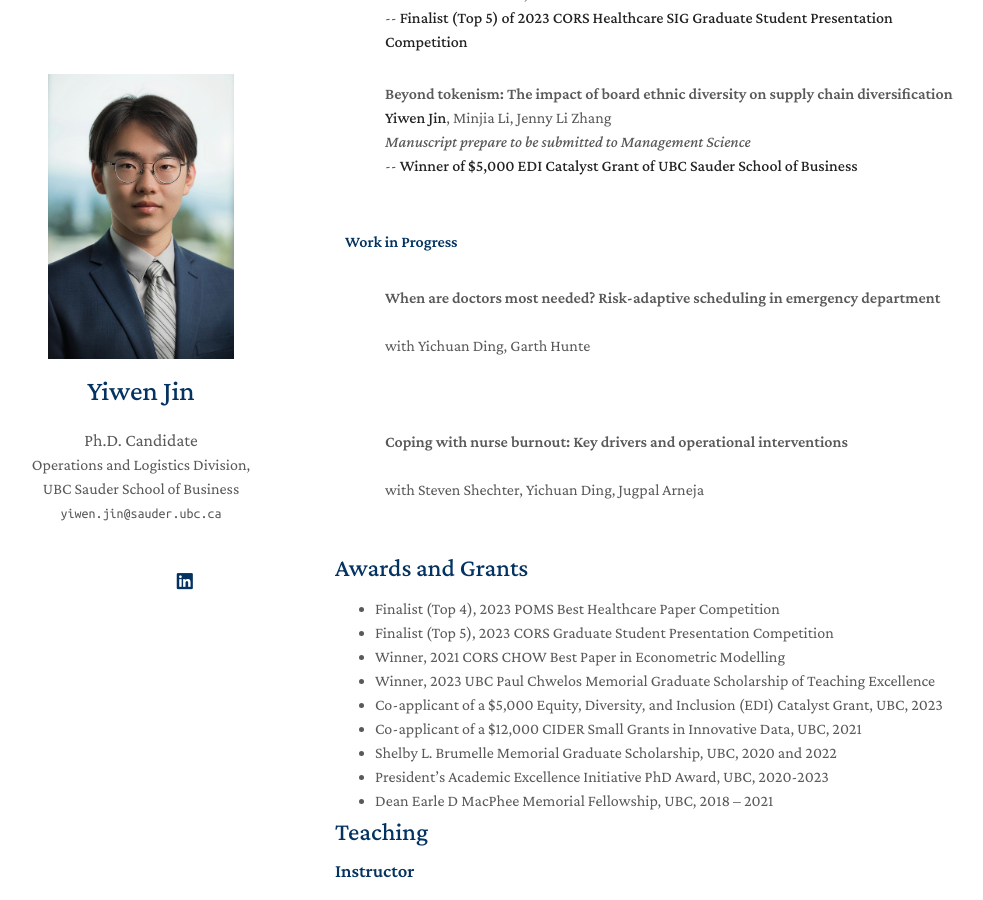
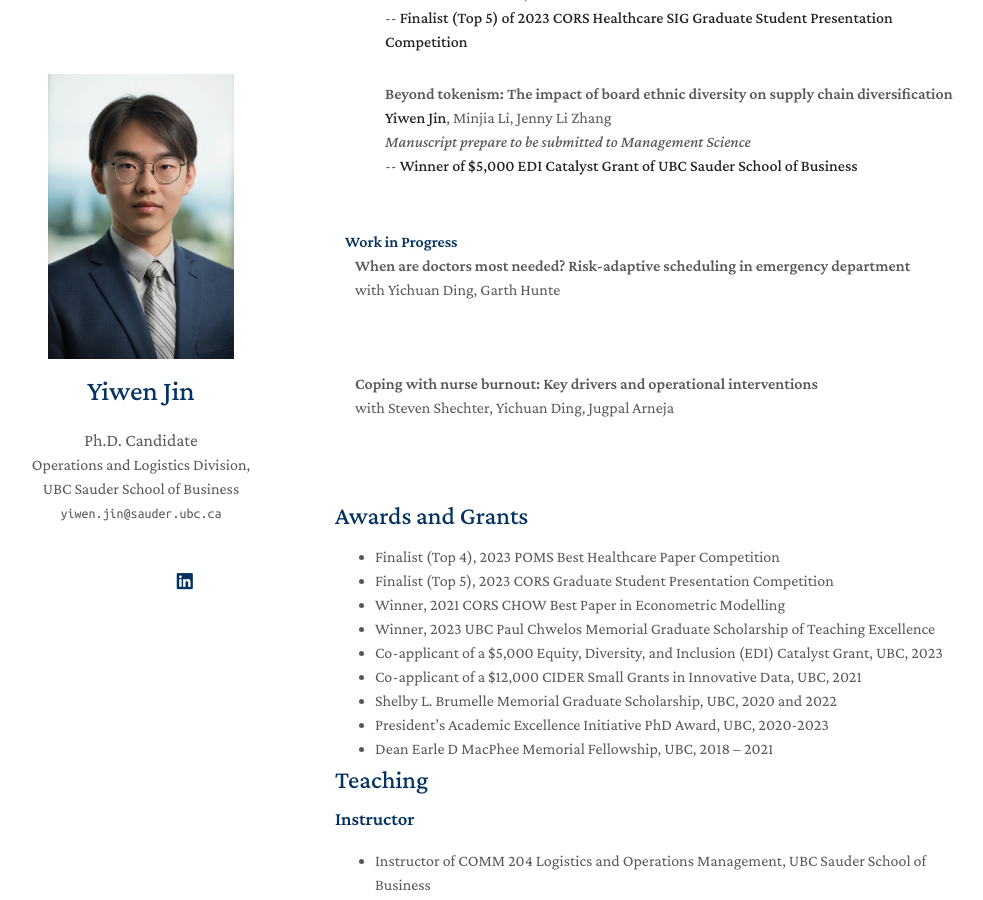
Before and after one commit to zeyang1225/zeyang1225.github.io, a Jekyll site: the page built from index.md, in a window 1280 px wide and 900 px high, scrolled down 1039 px. Shown: the whole window, without its empty margins (135-1118 px from the left). Built offline with Jekyll 4.4.1, drawn with Linux system fonts in a browser that asks for light colours; nearby versions of some CDN libraries; a style sheet for code colours, icons or effects is not loaded; our own code applies the rules of GitHub Pages for plain Markdown files.

Commit message:
Update papers.md

```diff
--- a/_includes/papers.md
+++ b/_includes/papers.md
@@ -78,10 +78,8 @@
 
 <li>
 <div class="pub-row">
-  <div class="col-sm-3 abbr" style="position: relative;padding-right: 15px;padding-left: 15px;">
-  </div>
   <div class="col-sm-9" style="position: relative;padding-right: 15px;padding-left: 20px;">
-    <div class="title">When are doctors most needed? Risk-adaptive scheduling in emergency department</div><br>
+    <div class="title">When are doctors most needed? Risk-adaptive scheduling in emergency department</div>
     <div class="author">with Yichuan Ding, Garth Hunte</div>
   </div>
 </div>
@@ -89,10 +87,8 @@
 
 <li>
 <div class="pub-row">
-  <div class="col-sm-3 abbr" style="position: relative;padding-right: 15px;padding-left: 15px;">
-  </div>
   <div class="col-sm-9" style="position: relative;padding-right: 15px;padding-left: 20px;">
-    <div class="title">Coping with nurse burnout: Key drivers and operational interventions</div><br>
+    <div class="title">Coping with nurse burnout: Key drivers and operational interventions</div>
     <div class="author">with Steven Shechter, Yichuan Ding, Jugpal Arneja</div>
   </div>
 </div>
```
